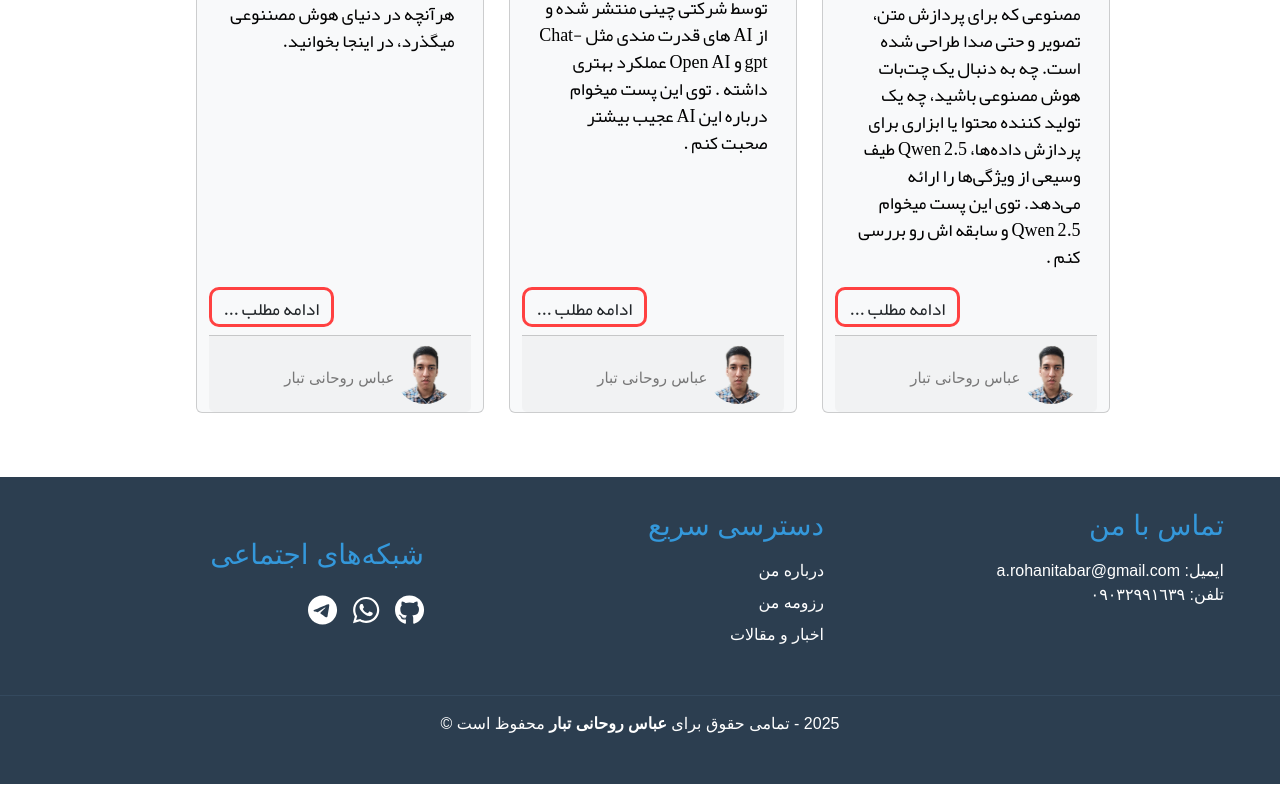
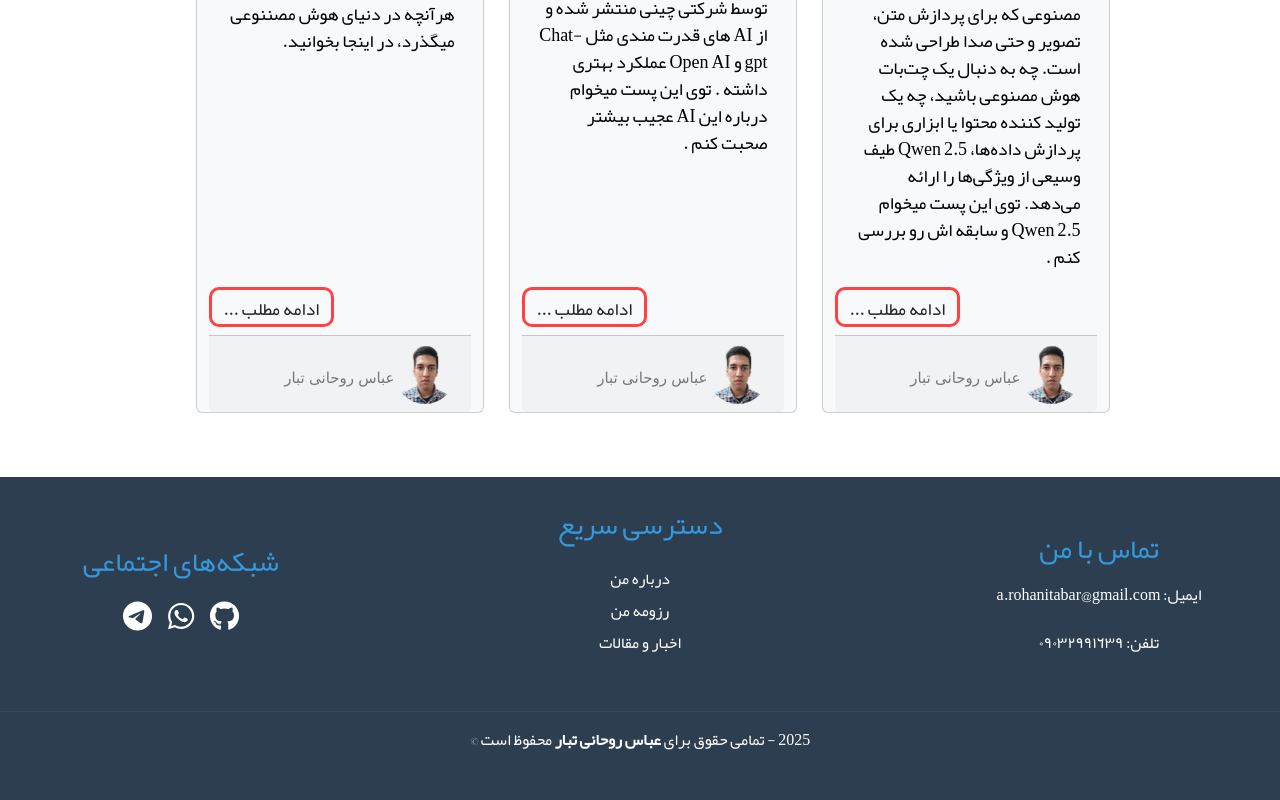
Before and after one commit to rohanitabar/RohaniTabar, a React (Create React App) app: page / in a window 1280 px wide. Shown: the part 2936-3736 px from the top of the page. Built offline with nearby package versions, Linux system fonts and the light colour scheme; a web font is replaced by a local one.

Commit message:
debug footer

```diff
--- a/src/components/home.css
+++ b/src/components/home.css
@@ -461,6 +461,7 @@ a {
   padding: 2rem 0;
   margin-top: auto;
   direction: rtl;
+  font-family: yekan;
 }
 
 .footer-content {
@@ -474,13 +475,18 @@ a {
 }
 
 .footer-section {
-  flex: 1;
   min-width: 250px;
+  display: flex;
+  justify-content: center;
+  flex-direction: column;
 }
 
 .footer-section h3 {
   color: #3498db;
   margin-bottom: 1rem;
+  text-align: center;
+  user-select: none;
+  -webkit-user-select: none;
 }
 
 .footer-section p {
@@ -494,12 +500,18 @@ a {
 
 .footer-section ul li {
   margin: 0.5rem 0;
+  text-align: center;
+  user-select: none;
+  -webkit-user-select: none;
 }
 
 .footer-section a {
   color: #fff;
   text-decoration: none;
   transition: color 0.3s;
+  text-align: center;
+  user-select: none;
+  -webkit-user-select: none;
 }
 
 .footer-section a:hover {
@@ -508,6 +520,7 @@ a {
 
 .social-icons {
   display: flex;
+  justify-content: center;
   gap: 1rem;
   font-size: 30px;
 }
```
